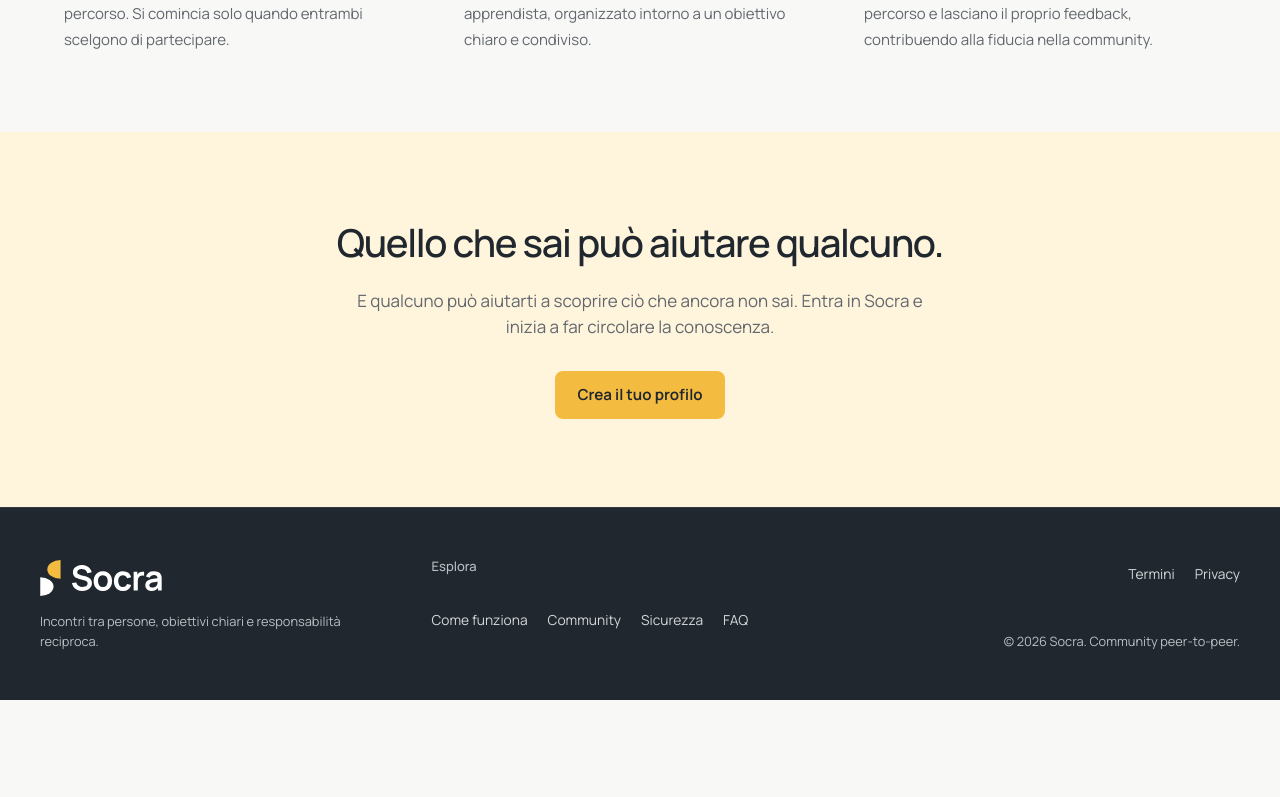
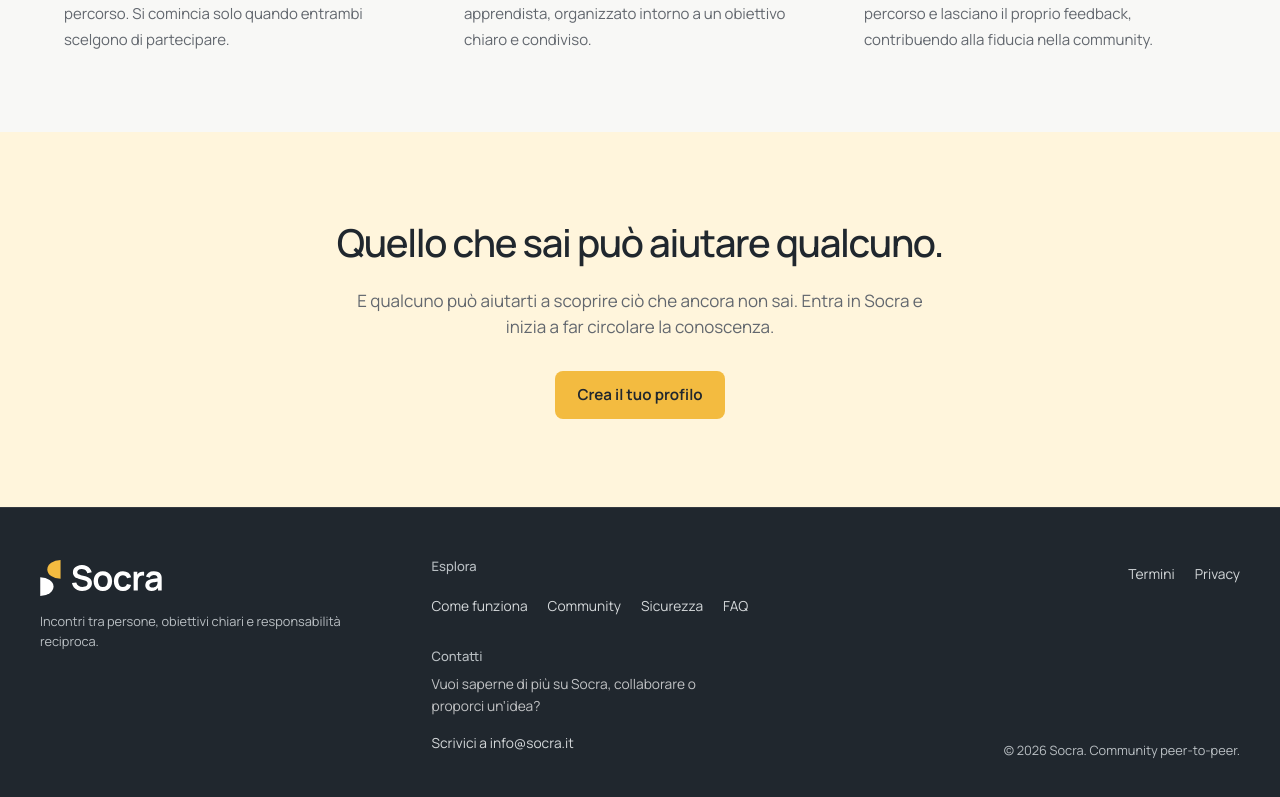
Before and after one commit to reealpeppe/Socra-FE, a Next.js app: page / in a window 1280 px wide. Shown: the part 2283-3080 px from the top of the page. Before the commit the page ends 2983 px from the top, so only its background shows below. Built offline with nearby package versions, Linux system fonts and the light colour scheme; no server answers.

Commit message:
Add project contact to the public footer

```diff
--- a/components/PublicLayout.module.css
+++ b/components/PublicLayout.module.css
@@ -158,6 +158,7 @@
 }
 
 .footerBrand {
+  align-content: start;
   align-items: flex-start;
   display: grid;
   gap: 12px;
@@ -172,8 +173,24 @@
 }
 
 .footerNavGroup {
+  align-content: start;
   display: grid;
   gap: 12px;
+}
+
+.footerContacts {
+  display: grid;
+  gap: 8px;
+  justify-items: start;
+  margin-top: 12px;
+}
+
+.footerContactText {
+  color: rgba(255, 255, 255, 0.72);
+  font-size: 0.86rem;
+  line-height: 1.6;
+  margin: 0;
+  max-width: 38ch;
 }
 
 .footerNavLabel {
--- a/components/PublicLayout.tsx
+++ b/components/PublicLayout.tsx
@@ -178,6 +178,11 @@ export function PublicFooter() {
               </Link>
           ))}
           </nav>
+          <section aria-labelledby="footer-contacts-heading" className={styles.footerContacts}>
+            <h2 className={styles.footerNavLabel} id="footer-contacts-heading">Contatti</h2>
+            <p className={styles.footerContactText}>Vuoi saperne di più su Socra, collaborare o proporci un’idea?</p>
+            <a className={styles.footerLink} href="mailto:info@socra.it">Scrivici a info@socra.it</a>
+          </section>
         </div>
         <div className={styles.footerMeta}>
           <nav aria-label="Informazioni legali" className={styles.footerNav}>
```
Also changed, not shown: 4 other files (tests, documents, lock files or other folders).
